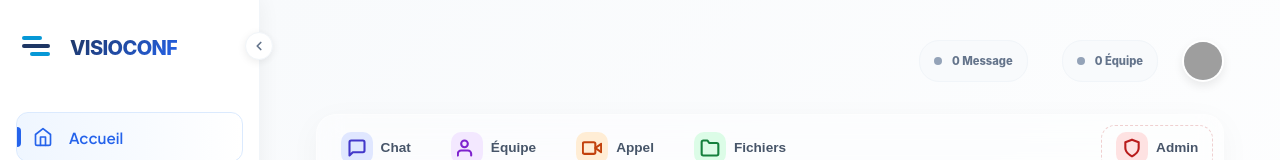
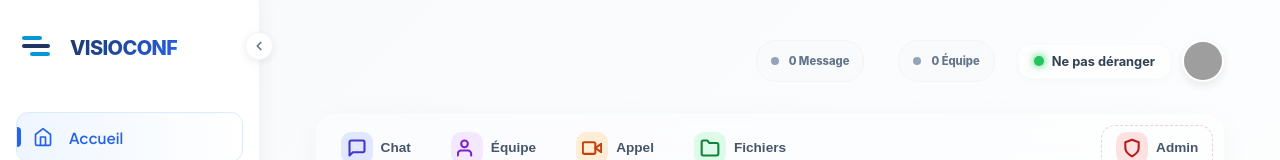
Before and after one commit to La-Tva/test-visioconf, a Next.js app in the folder frontend/: page /home in a window 1280 px wide. Shown: the top 160 px of the page. Built offline with nearby package versions, Linux system fonts and the light colour scheme; no server answers; sample sign-in values are in the browser's storage; grey boxes are pictures that could not be loaded.

Commit message:
UI: Restore read-only status indicator on Dashboard

```diff
--- a/frontend/src/app/home/page.js
+++ b/frontend/src/app/home/page.js
@@ -102,6 +102,19 @@ export default function Home() {
                 </div>
 
                 <div className={styles.userContainer}>
+                    <div className={styles.statusSwitcher} style={{cursor: 'default'}}>
+                        <div className={styles.currentStatusBtn} style={{cursor: 'default'}}>
+                            <div className={styles.statusPreview} style={{
+                                backgroundColor: user.disturb_status === 'dnd' ? '#EF4444' :
+                                                (user.disturb_status === 'away' ? '#F97316' : '#22C55E'),
+                                color: user.disturb_status === 'dnd' ? '#EF4444' :
+                                       (user.disturb_status === 'away' ? '#F97316' : '#22C55E')
+                            }}></div>
+                            <span className={styles.statusLabelText}>
+                                {user.disturb_status === 'available' ? 'Disponible' : (user.disturb_status === 'away' ? 'Absent' : 'Ne pas déranger')}
+                            </span>
+                        </div>
+                    </div>
 
 
                     <Link href="/profile" className={styles.userMenu}>
```
